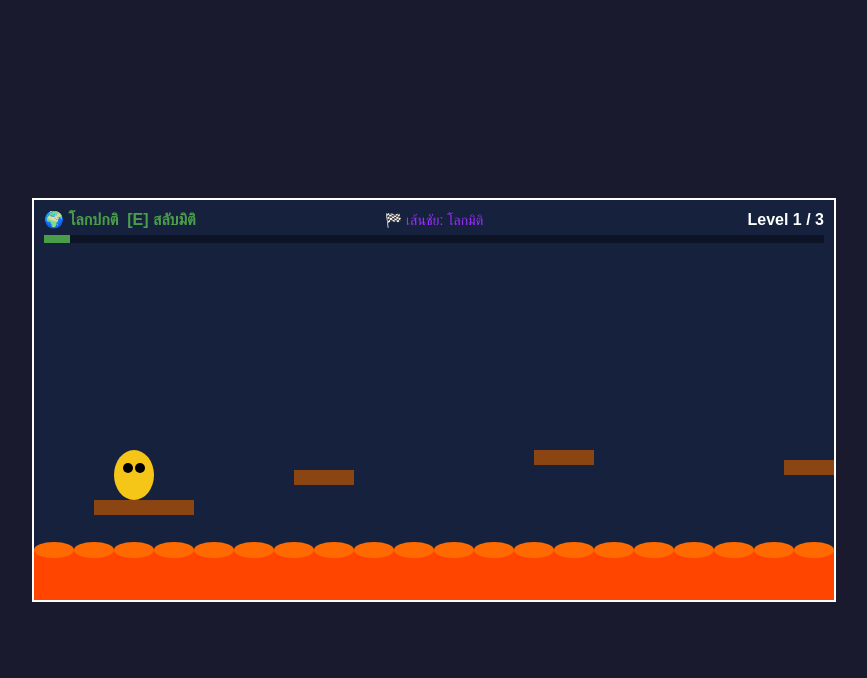
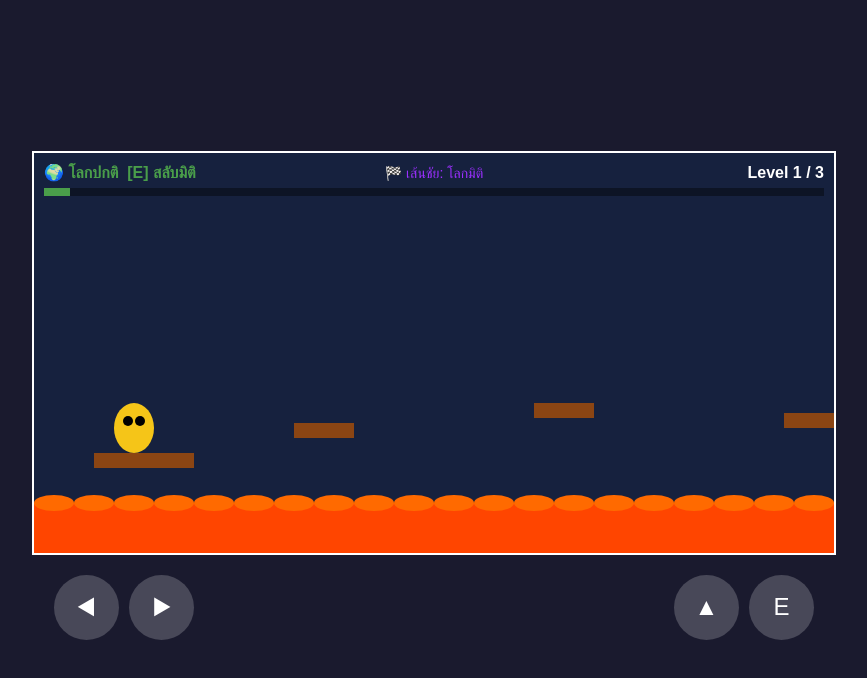
Before and after one commit to airijira-png/EcoVerse, a plain HTML site: page index.html in a window 1280 px wide. Shown: the whole page, without its empty margins (206-1073 px from the left). Drawn offline with Linux system fonts and the light colour scheme.

Commit message:
add oppy game

```diff
--- a/game.js
+++ b/game.js
@@ -4,7 +4,7 @@ const ctx = canvas.getContext("2d");
 
 const GRAVITY = 0.5;
 const GROUND_Y = 350;
-const MAP_WIDTH = 2400; // แมพยาวขึ้น 3 เท่า
+const MAP_WIDTH = 2400;
 
 // ===== ข้อมูลทุก Level =====
 const levels = [
@@ -13,7 +13,7 @@ const levels = [
     goalDimension: "alt",
     normal: {
       platforms: [
-        { x: 60,   y: 300, width: 100, height: 15 }, // จุดเกิด
+        { x: 60,   y: 300, width: 100, height: 15 },
         { x: 260,  y: 270, width: 60,  height: 15 },
         { x: 500,  y: 250, width: 60,  height: 15 },
         { x: 750,  y: 260, width: 60,  height: 15 },
@@ -50,7 +50,7 @@ const levels = [
     goalDimension: "normal",
     normal: {
       platforms: [
-        { x: 60,   y: 300, width: 100, height: 15 }, // จุดเกิด
+        { x: 60,   y: 300, width: 100, height: 15 },
         { x: 250,  y: 260, width: 55,  height: 15 },
         { x: 480,  y: 230, width: 55,  height: 15 },
         { x: 750,  y: 245, width: 55,  height: 15 },
@@ -86,7 +86,7 @@ const levels = [
     goalDimension: "alt",
     normal: {
       platforms: [
-        { x: 60,   y: 300, width: 100, height: 15 }, // จุดเกิด
+        { x: 60,   y: 300, width: 100, height: 15 },
         { x: 240,  y: 255, width: 50,  height: 15 },
         { x: 470,  y: 225, width: 50,  height: 15 },
         { x: 730,  y: 240, width: 50,  height: 15 },
@@ -150,9 +150,9 @@ function loadLevel(index) {
   cameraX = 0;
 }
 
-// ===== ปุ่ม UI (ตำแหน่งบน canvas ไม่ขยับตามกล้อง) =====
-const btnNextLevel  = { x: 240, y: 230, width: 150, height: 45 };
-const btnRestart    = { x: 410, y: 230, width: 150, height: 45 };
+// ===== ปุ่ม UI =====
+const btnNextLevel   = { x: 240, y: 230, width: 150, height: 45 };
+const btnRestart     = { x: 410, y: 230, width: 150, height: 45 };
 const btnRestartOnly = { x: 320, y: 230, width: 160, height: 45 };
 
 function drawButton(btn, color, text) {
@@ -209,7 +209,7 @@ canvas.addEventListener("click", (e) => {
   }
 });
 
-// ===== Input =====
+// ===== Input คีย์บอร์ด =====
 const keys = {};
 document.addEventListener("keydown", (e) => {
   keys[e.code] = true;
@@ -228,6 +228,36 @@ document.addEventListener("keydown", (e) => {
   }
 });
 document.addEventListener("keyup", (e) => keys[e.code] = false);
+
+// ===== ปุ่มมือถือ =====
+const btnLeft  = document.getElementById("btnLeft");
+const btnRight = document.getElementById("btnRight");
+const btnJump  = document.getElementById("btnJump");
+const btnDim   = document.getElementById("btnDim");
+
+btnLeft.addEventListener("touchstart",  (e) => { e.preventDefault(); keys["ArrowLeft"]  = true;  });
+btnLeft.addEventListener("touchend",    (e) => { e.preventDefault(); keys["ArrowLeft"]  = false; });
+btnRight.addEventListener("touchstart", (e) => { e.preventDefault(); keys["ArrowRight"] = true;  });
+btnRight.addEventListener("touchend",   (e) => { e.preventDefault(); keys["ArrowRight"] = false; });
+btnJump.addEventListener("touchstart",  (e) => { e.preventDefault(); keys["Space"] = true;  });
+btnJump.addEventListener("touchend",    (e) => { e.preventDefault(); keys["Space"] = false; });
+btnDim.addEventListener("touchstart",   (e) => {
+  e.preventDefault();
+  if (canSwitch && !gameOver && !gameClear && !gameComplete) {
+    dimension = dimension === "normal" ? "alt" : "normal";
+    canSwitch = false;
+    setTimeout(() => canSwitch = true, 300);
+  }
+});
+
+// ===== ปรับขนาด Canvas =====
+function resizeCanvas() {
+  const maxW = Math.min(window.innerWidth - 10, 800);
+  canvas.width  = maxW;
+  canvas.height = maxW * 0.5;
+}
+resizeCanvas();
+window.addEventListener("resize", resizeCanvas);
 
 // ===== Collision =====
 function isColliding(a, b) {
@@ -259,13 +289,11 @@ function update() {
   oppy.x += oppy.velX;
   oppy.y += oppy.velY;
 
-  // ตกลงลาวา
   if (oppy.y + oppy.height >= GROUND_Y) {
     gameOver = true;
     return;
   }
 
-  // ชนแพลตฟอร์ม
   oppy.onGround = false;
   for (const p of world.platforms) {
     if (isColliding(oppy, p)) {
@@ -281,14 +309,11 @@ function update() {
     }
   }
 
-  // ไม่ให้ถอยหลังเกินจุดเกิด
   if (oppy.x < 0) oppy.x = 0;
 
-  // กล้องเลื่อนตาม Oppy
   const targetCam = oppy.x - canvas.width / 3;
   cameraX = Math.max(0, Math.min(targetCam, MAP_WIDTH - canvas.width));
 
-  // ถึงเป้าหมาย
   if (dimension === lvl.goalDimension && isColliding(oppy, lvl.goal)) {
     gameClear = true;
   }
@@ -361,7 +386,6 @@ function drawOppy() {
 }
 
 function drawHUD() {
-  // progress bar
   const progress = oppy.x / MAP_WIDTH;
   ctx.fillStyle = "rgba(0,0,0,0.4)";
   ctx.fillRect(10, 35, canvas.width - 20, 8);
@@ -375,7 +399,6 @@ function drawHUD() {
     10, 25
   );
 
-  // เส้นชัยอยู่โลกไหน
   const lvl = levels[currentLevel];
   ctx.fillStyle = lvl.goalDimension === "normal" ? "#4a9e4a" : "#9b30ff";
   ctx.font = "14px Arial";
--- a/index.html
+++ b/index.html
@@ -2,11 +2,25 @@
 <html lang="th">
 <head>
   <meta charset="UTF-8" />
+  <meta name="viewport" content="width=device-width, initial-scale=1.0" />
   <title>Oppy Game</title>
   <link rel="stylesheet" href="style.css" />
 </head>
 <body>
-  <canvas id="gameCanvas" width="800" height="400"></canvas>
+  <canvas id="gameCanvas"></canvas>
+
+  <!-- ปุ่มมือถือ -->
+  <div id="controls">
+    <div id="left-controls">
+      <button id="btnLeft">◀</button>
+      <button id="btnRight">▶</button>
+    </div>
+    <div id="right-controls">
+      <button id="btnJump">▲</button>
+      <button id="btnDim">E</button>
+    </div>
+  </div>
+
   <script src="game.js"></script>
 </body>
 </html>
--- a/style.css
+++ b/style.css
@@ -7,12 +7,55 @@
 body {
   background-color: #1a1a2e;
   display: flex;
+  flex-direction: column;
   justify-content: center;
   align-items: center;
-  height: 100vh;
+  min-height: 100vh;
+  overflow: hidden;
 }
 
 canvas {
   border: 2px solid #fff;
   background-color: #16213e;
+  max-width: 100%;
 }
+
+/* ปุ่มมือถือ */
+#controls {
+  display: flex;
+  justify-content: space-between;
+  width: 100%;
+  max-width: 800px;
+  padding: 10px 20px;
+  margin-top: 10px;
+}
+
+#left-controls, #right-controls {
+  display: flex;
+  gap: 10px;
+}
+
+#controls button {
+  width: 65px;
+  height: 65px;
+  font-size: 24px;
+  border-radius: 50%;
+  border: none;
+  background-color: rgba(255, 255, 255, 0.2);
+  color: #fff;
+  cursor: pointer;
+  user-select: none;
+  -webkit-tap-highlight-color: transparent;
+  touch-action: manipulation;
+}
+
+#controls button:active {
+  background-color: rgba(255, 255, 255, 0.5);
+}
+
+/* ซ่อนปุ่มบน Desktop */
+@media (hover: hover) {
+  #controls {
+    display: none;
+  }
+}
```
